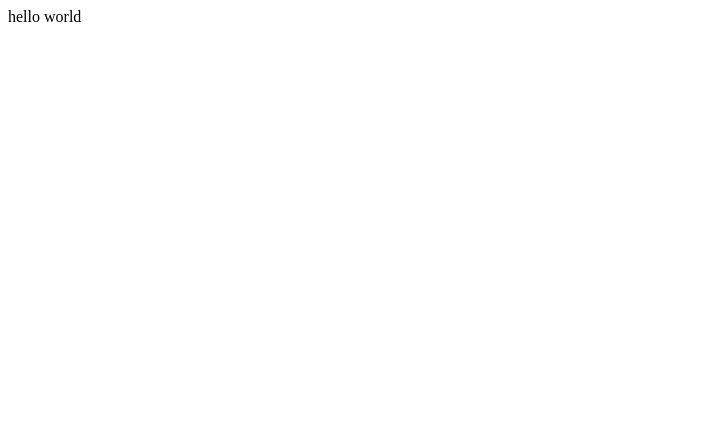
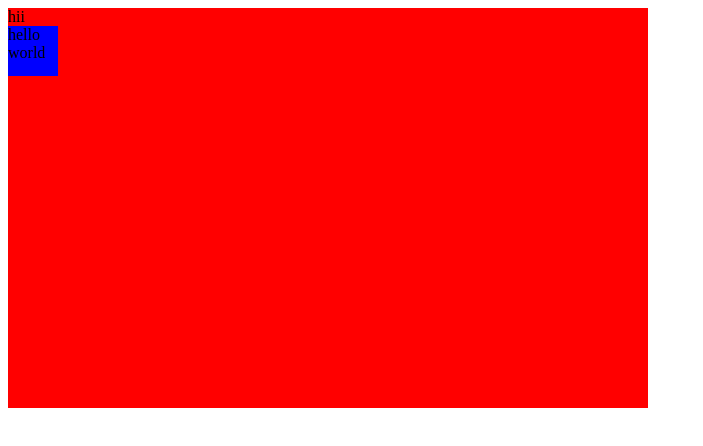
Before and after one commit to HarshDevpro/newrepo, a plain HTML site: page index.html in a window 1280 px wide. Shown: the whole page, without its empty margins (0-703 px from the left). Drawn offline with Linux system fonts and the light colour scheme.

Commit message:
added css

```diff
--- a/index.html
+++ b/index.html
@@ -4,8 +4,16 @@
     <meta charset="UTF-8">
     <meta name="viewport" content="width=device-width, initial-scale=1.0">
     <title>Document</title>
+    <link rel="stylesheet" href="style.css">
 </head>
 <body>
-    hello world
+    <div class="class">
+        hii
+        <div id="main">
+            hello world
+        </div>
+
+    </div>
+
 </body>
 </html>
--- /dev/null
+++ b/style.css
@@ -0,0 +1,10 @@
+.class{
+    background-color: red;
+    width: 50vw;
+    height: 50vh;
+}
+#main{
+    background-color: blue;
+    width: 50px;
+    height: 50px;
+}
```
